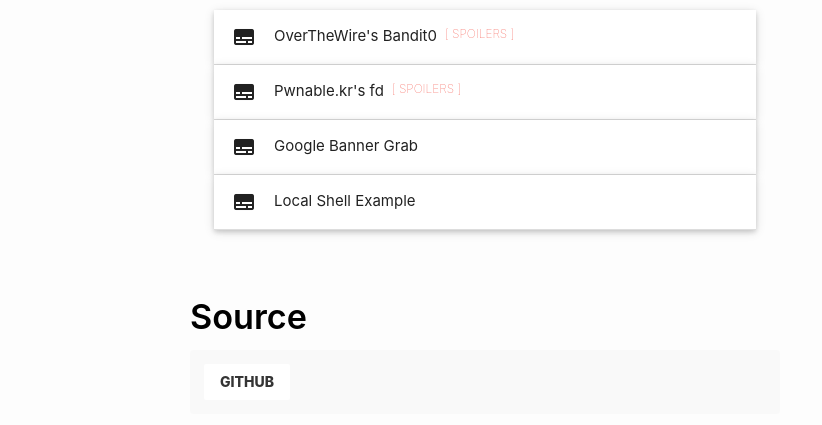
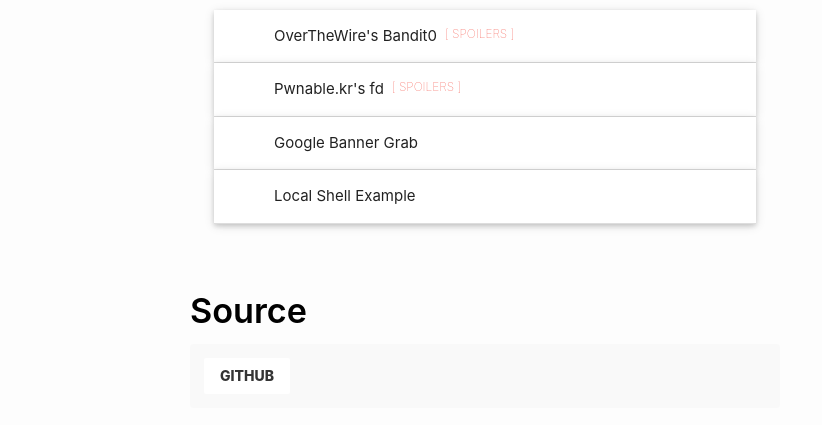
Before and after one commit to vitapluvia/pwnup, a plain HTML site: page index.html in a window 1280 px wide. Shown: the part 667-1092 px from the top of the page, without its empty margins (0-822 px from the left). Drawn offline with nearby package versions, Linux system fonts and the light colour scheme.

Commit message:
fix(index): remove subtitles

```diff
--- a/index.html
+++ b/index.html
@@ -114,7 +114,7 @@
 <ul class="collapsible popout" data-collapsible="accordion">
 
 <li>
-<div class="collapsible-header"><i class="material-icons">subtitles</i>OverTheWire's Bandit0 <span class="spoiler red-text">[ SPOILERS ]</span></div>
+<div class="collapsible-header"><i class="material-icons"></i>OverTheWire's Bandit0 <span class="spoiler red-text">[ SPOILERS ]</span></div>
 <div class="collapsible-body">
 <pre>Simple <a href="http://overthewire.org/wargames/bandit/bandit0.html">Bandit0</a> example pwnup session:</pre>
 <pre class="code"><code class="language-javascript">$ pwnup bandit.labs.overthewire.org 22
@@ -158,7 +158,7 @@ if __name__ == "__main__":
 </li>
 
 <li>
-<div class="collapsible-header"><i class="material-icons">subtitles</i>Pwnable.kr's fd <span class="spoiler red-text">[ SPOILERS ]</span></div>
+<div class="collapsible-header"><i class="material-icons"></i>Pwnable.kr's fd <span class="spoiler red-text">[ SPOILERS ]</span></div>
 <div class="collapsible-body">
 <pre>Pwnable.kr <a href="http://pwnable.kr/play.php">fd</a> example session:</pre>
 <pre class="code"><code class="language-javascript">$ pwnup pwnable.kr 2222
@@ -204,7 +204,7 @@ if __name__ == "__main__":
 </li>
 
 <li>
-<div class="collapsible-header"><i class="material-icons">subtitles</i>Google Banner Grab</div>
+<div class="collapsible-header"><i class="material-icons"></i>Google Banner Grab</div>
 <div class="collapsible-body">
 <pre>Simple <a href="http://www.google.com/">www.google.com</a> banner grab:</pre>
 <pre class="code"><code class="language-javascript">$ pwnup
@@ -255,7 +255,7 @@ if __name__ == "__main__":
 </li>
 
 <li>
-<div class="collapsible-header"><i class="material-icons">subtitles</i>Local Shell Example</div>
+<div class="collapsible-header"><i class="material-icons"></i>Local Shell Example</div>
 <div class="collapsible-body">
 <pre>Local bash run:</pre>
 <pre class="code"><code class="language-javascript">$ pwnup
```
